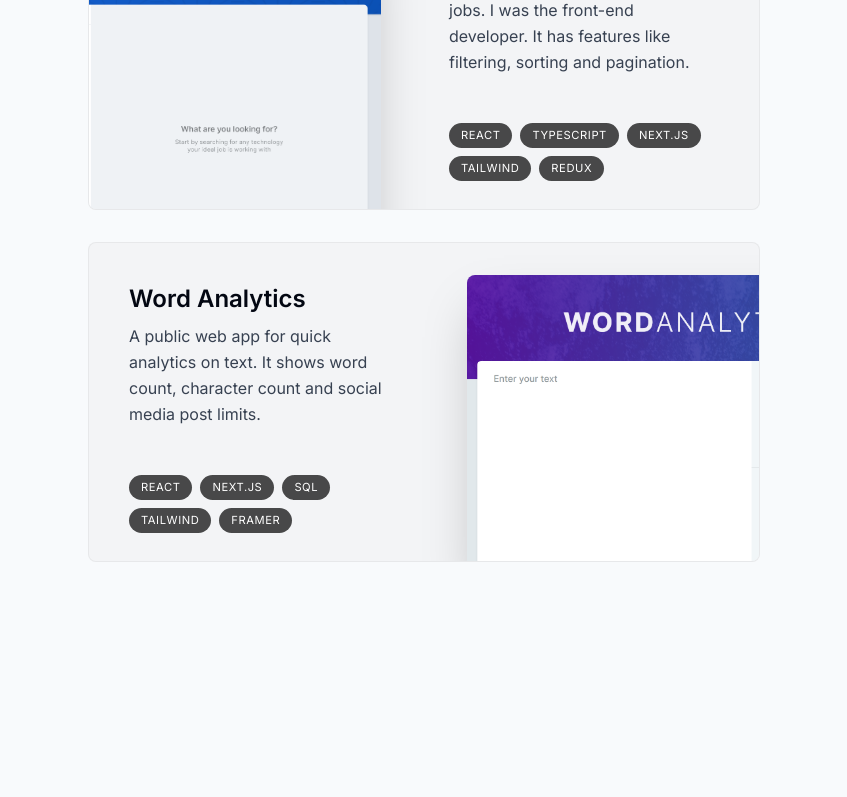
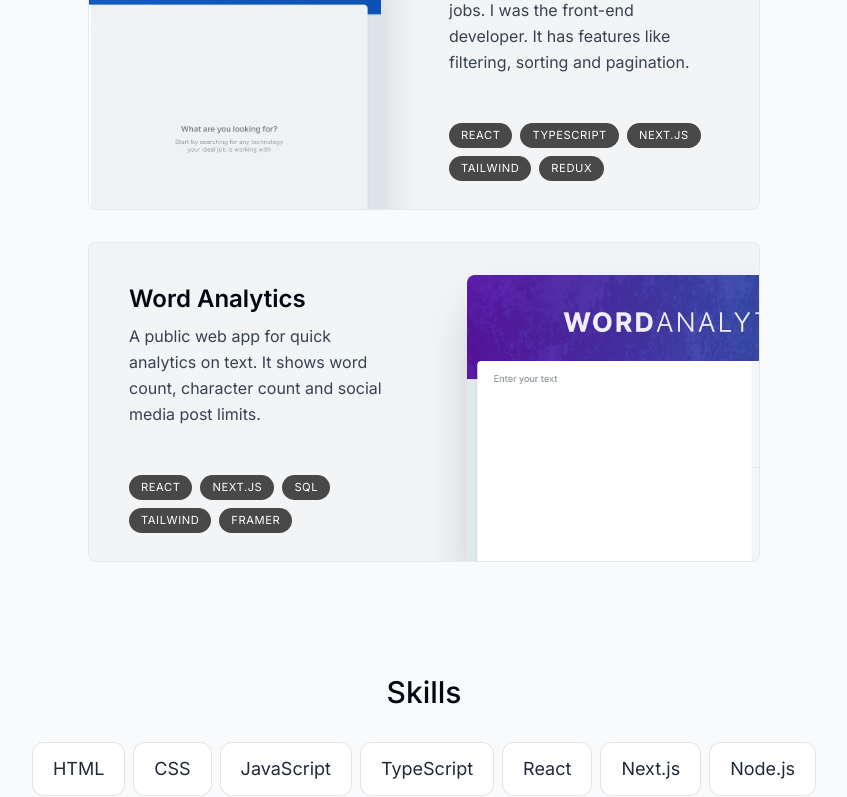
Before and after one commit to dkbozkurt/dkbozkurt-portfolio, a Next.js app: page / in a window 1280 px wide. Shown: the part 2000-2797 px from the top of the page, without its empty margins (216-1063 px from the left). Built offline with nearby package versions, Linux system fonts and the light colour scheme.

Commit message:
skills section

```diff
--- a/app/page.tsx
+++ b/app/page.tsx
@@ -2,6 +2,7 @@
 import SectionDivider from "@/components/section-divider";
 import About from "@/components/about";
 import Projects from "@/components/projects";
+import Skills from "@/components/skills";
 
 export default function Home() {
   return (
@@ -10,6 +11,7 @@
         <SectionDivider />
         <About />
         <Projects />
+        <Skills />
     </main>
   )
 }
--- a/components/projects.tsx
+++ b/components/projects.tsx
@@ -12,7 +12,7 @@
   return (
     <section
     ref ={ref}
-    className="scroll-mt-28"
+    className="scroll-mt-28 mb-28"
     id="projects">
         <SectionHeading>
             My Projects
--- /dev/null
+++ b/components/skills.tsx
@@ -0,0 +1,33 @@
+"use client"
+
+import React from 'react'
+import SectionHeading from './section-heading'
+import { skillsData } from '@/lib/data'
+import { useSectionInView } from '@/lib/hooks';
+
+export default function Skills() {
+    const {ref} = useSectionInView("Skills");
+
+  return (
+    <section
+    ref = {ref}
+    className="mb-28 max-w-[53rem] scroll-mt-28 text-center sm:mb-40"
+    >
+        <SectionHeading>
+            Skills
+        </SectionHeading>
+
+        <ul className="flex flex-wrap justify-center gap-2 text-lg text-gray-800">
+            {
+                skillsData.map((skill, index) => (
+                    <li
+                    key={index}
+                    className = "bg-white border border-black/[0.1] rounded-xl px-5 py-3">
+                        {skill}
+                    </li>
+                ))
+            }
+        </ul>
+    </section>
+  )
+}
```
